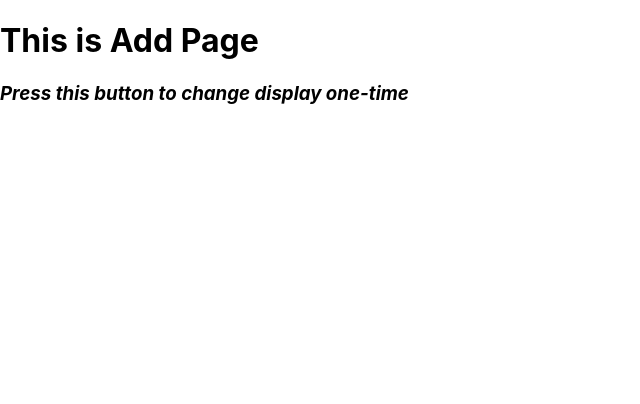
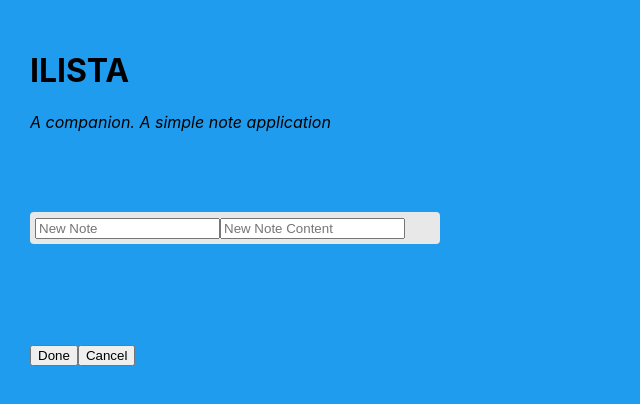
Before and after one commit to otetLopez/ilista, a React (Create React App) app in the folder ilista/: page / in a window 1280 px wide. Both pictures are taken after a click on the button "Add New Note". Shown: the top 404 px of the page, without its empty margins (0-640 px from the left). Built offline with nearby package versions, Linux system fonts and the light colour scheme.

Commit message:
Routing to AddNote Page

```diff
--- a/ilista/src/App.js
+++ b/ilista/src/App.js
@@ -57,10 +57,6 @@ function TodoForm({ addTodo }) {
 
 function NoteDetail() {
     console.log("NoteDetail")
-    var title = document.getElementById('title_in').value;
-    var content = document.getElementById('content_in').value;
-    console.log(title);
-    console.log(content);
     const where = document.getElementById("root");
     ReactDOM.render(<AddNotePage/>, where);
 }
@@ -88,19 +84,13 @@ function App() {
 
   return (
     <div className="app">
+      <h1>ILISTA</h1>
+      <i>A companion.  A simple note application</i>
+      <br/>      <br/>      <br/>      <br/>      <br/>
       <div className="todo-list">
-        {todos.map((todo, index) => (
-          <Todo
-            key={index}
-            index={index}
-            todo={todo}
-            content={todo}
-            completeTodo={completeTodo}
-            removeTodo={removeTodo}
-          />
-        ))}
-        <TodoForm addTodo={addTodo} />
+        <p>Note list to be displayed here...</p>
       </div>
+      <br/>      <br/>      <br/>      <br/>      <br/>
       <div>
         <button onClick={NoteDetail}> Add New Note</button>
       </div>
--- a/ilista/src/PageAddNote.js
+++ b/ilista/src/PageAddNote.js
@@ -1,20 +1,115 @@
-import React from "react";
+import React, { useState } from "react";
+import ReactDOM from "react-dom";
+import App from './App.js';
 import "./App.css";
 
 
+function Todo({ todo, index, completeTodo, removeTodo }) {
+    return (
+        <div
+        className="todo"
+        style={{ textDecoration: todo.isCompleted ? "line-through" : "" }}
+        >
+        {todo.text}
 
-class AddNotePage extends React.Component {
-  render() {
+        <div>
+            <button onClick={() => completeTodo(index)}>Complete</button>
+            <button onClick={() => removeTodo(index)}>x</button>
+        </div>
+        </div>
+    );
+}
+
+function TodoForm({ addTodo }) {
+    const [title_in, setTitle] = React.useState("");
+    const [content_in, setContent] = React.useState("");
+
+    // handle Submit doesn't work when there is one or more input
+    const handleSubmit = e => {
+        console.log("Note Submitted");
+        e.preventDefault();
+        if (!title_in) return;
+        addTodo(title_in, content_in);
+        setTitle("");
+    };
     return (
-      <div>
-        <h1 id="header">This is Add Page</h1>
-        <h3><i>Press this button to change display one-time</i></h3>
+        <form onSubmit={handleSubmit}>
+        <input
+            type="text"
+            className="input"
+            placeholder="New Note"
+            id="title_in"
+            value={title_in}
+            onChange={e => setTitle(e.target.value)}
+        />
+        <input
+            type="text"
+            className="input"
+            placeholder="New Note Content"
+            id="content_in"
+            value={content_in}
+            onChange={e => setContent(e.target.value)}
+        />
+        </form>
+    );
+}
 
+function SubmitNote() {
+    console.log("Completing Note")
+    var title = document.getElementById('title_in').value;
+    var content = document.getElementById('content_in').value;
+    console.log(title);
+    console.log(content);
+    const where = document.getElementById("root");
+    ReactDOM.render(<App/>, where);
+}
 
+function AddNotePage() {
+    const [todos, setTodos] = useState([
+    ]);
+
+    const completeTodo = index => {
+    const newTodos = [...todos];
+    newTodos[index].isCompleted = true;
+    setTodos(newTodos);
+    };
+
+    const addTodo = text => {
+    const newTodos = [...todos, { text }];
+    setTodos(newTodos);
+    };
+
+    const removeTodo = index => {
+    const newTodos = [...todos];
+    newTodos.splice(index, 1);
+    setTodos(newTodos);
+    };
+
+    return (
+        <div className="app">
+            <h1>ILISTA</h1>
+            <i>A companion.  A simple note application</i>
+            <br/><br/><br/><br/><br/>
+            <div className="todo-list">
+            {todos.map((todo, index) => (
+                <Todo
+                key={index}
+                index={index}
+                todo={todo}
+                content={todo}
+                completeTodo={completeTodo}
+                removeTodo={removeTodo}
+                />
+            ))}
+            <TodoForm addTodo={addTodo} />
+            </div>
+            <br/><br/><br/><br/><br/>
+            <div>
+            <button onClick={SubmitNote}> Done</button>
+            <button onClick={SubmitNote}> Cancel</button>
+            </div>
       </div>
     );
-  }
 }
 
-
 export default AddNotePage;
```
